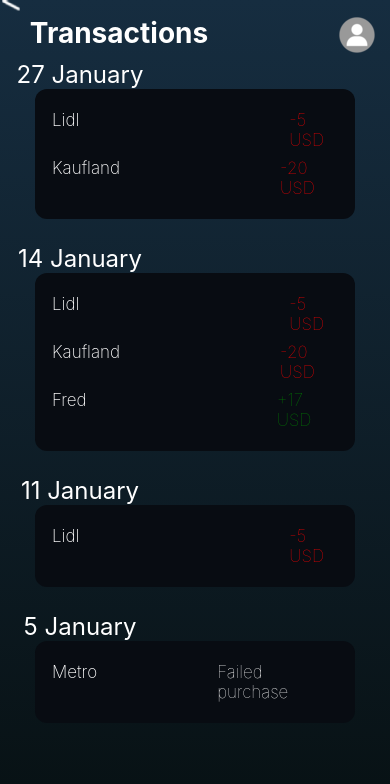
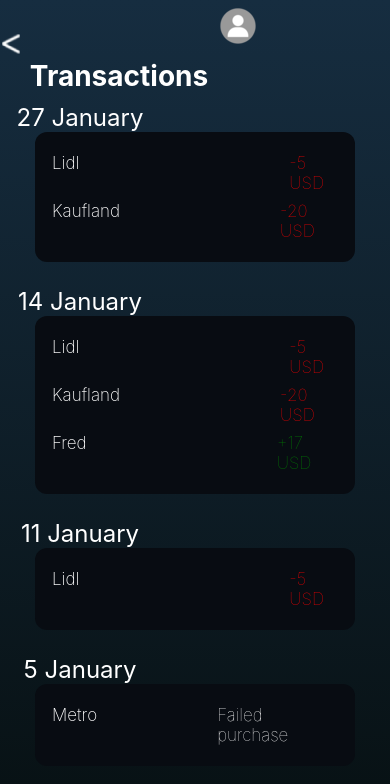
Before and after one commit to ATTaneva21/Cryo, a React Native app in the folder application/: screen /Transactions in a window 390 px wide. Shown: the top 784 px of the page. Built offline with nearby package versions, Linux system fonts and the light colour scheme.

Commit message:
Add last bit of comments to code. Close #14

```diff
--- a/application/screens/LogInScreen.js
+++ b/application/screens/LogInScreen.js
@@ -39,6 +39,8 @@
   return (
 
     <ImageBackground source={require("../assets/loginBackground.png")} resizeMode="cover" style={{flex:1}}>
+
+      <View style={styles.body}>
 
           {/*Display container box*/}
           <View style = {styles.box}></View>
@@ -100,6 +102,7 @@
           </LinearGradient>
 
       </View>
+      </View>
     </ImageBackground>
   );
 }
--- a/application/screens/MainMenuScreen.js
+++ b/application/screens/MainMenuScreen.js
@@ -5,6 +5,8 @@
 export default function MainMenu({navigation}) {
   return (
     <ImageBackground source={require("../assets/loginBackground.png")} resizeMode="cover" style={{flex: 1}}>
+
+        <View style={styles.body}>
 
           {/*Display container box*/}
           <View style = {styles.box}></View>
@@ -46,6 +48,7 @@
 
             </TouchableOpacity>
           </LinearGradient>
+        </View>
     </ImageBackground>
   );
 }
--- a/application/screens/ProfileScreen.js
+++ b/application/screens/ProfileScreen.js
@@ -1,6 +1,7 @@
 import React from 'react';
-import {StyleSheet, Text, View, Button, TextInput, SafeAreaView, Image, ImageBackground, TouchableOpacity, Alert } from 'react-native';
+import {StyleSheet, Text, View, Image, ImageBackground, TouchableOpacity, Alert } from 'react-native';
 import { createClient } from '@supabase/supabase-js';
+import { useEffect } from 'react';
 
 //Allow access to database
 const supabaseUrl = "https://lfuhwchxwksgmhwbbhap.supabase.co";
@@ -64,7 +65,7 @@
 
           </TouchableOpacity>
 
-          <SafeAreaView style={styles.body}>
+          <View style={styles.body}>
 
               <Image style={styles.profile}
                 source={require("../assets/profile.png")}
@@ -78,7 +79,7 @@
                 <Text style={styles.textInfo}>SSN: {ssn}</Text>
               </View>
 
-          </SafeAreaView>
+          </View>
     </ImageBackground>
   );
 }
@@ -102,7 +103,7 @@
   textInfo: {
     fontSize: 20,
     color: "#FFFFFF",
-    marginLeft: -180,
+    marginLeft: -80,
     marginTop: 30
   },
 
--- a/application/screens/RegisterScreen.js
+++ b/application/screens/RegisterScreen.js
@@ -58,7 +58,7 @@
 
   return (
     <ImageBackground source={require("../assets/loginBackground.png")} resizeMode="cover" style={{flex:1}}>
-
+      <View style={styles.body}>
         {/*Display container box*/}
         <View style = {styles.box}></View>
 
@@ -160,7 +160,7 @@
           </LinearGradient>
 
         </View>
-
+      </View>
     </ImageBackground>
   );
 }
--- a/application/screens/SendMoneyScreen.js
+++ b/application/screens/SendMoneyScreen.js
@@ -56,7 +56,7 @@
 
 return (
   <LinearGradient colors={["#162d40", "#071012"]} style={{flex:1}}>
-
+      <View style={styles.body}>
       <View style={{flexDirection:"row"}}>
 
         {/*Display main text on Send money screen*/}
@@ -159,6 +159,7 @@
             </TouchableOpacity>
           </LinearGradient>
         </View>
+      </View>
     </LinearGradient>
   );
 }
--- a/application/screens/Transactions.js
+++ b/application/screens/Transactions.js
@@ -1,23 +1,26 @@
 import React from 'react';
-import { StyleSheet, Text, View, SafeAreaView, Image,TouchableOpacity } from 'react-native';
+import { StyleSheet, Text, View, Image, TouchableOpacity } from 'react-native';
 import { LinearGradient } from 'expo-linear-gradient';
 
+//Create function for transactions screen
 export default function Transactions({navigation}) {
 
   return (
 
     <LinearGradient colors={["#162d40", "#071012"]} style={{flex:1}}>
 
-      <View>
-          <TouchableOpacity onPress={ ()=> { navigation.navigate("Profile") }}  style={styles.profile}>
-            <Image source={require('../assets/profile.png')} />
-          </TouchableOpacity>
-      </View>
+      <View style={styles.body}>
 
-      <SafeAreaView style={styles.body}>
+        <View>
+            {/*Open profile on press */}
+            <TouchableOpacity onPress={ ()=> { navigation.navigate("Profile") }}  style={styles.profile}>
+              <Image source={require('../assets/profile.png')} />
+            </TouchableOpacity>
+        </View>
 
         <View style={{flexDirection: "row"}}>
 
+          {/*Upon click, go back to the home screen*/}
           <TouchableOpacity onPress={ ()=> { navigation.navigate("Home") }}  style={styles.button}>
             <Image source={require('../assets/back.png')}/>
           </TouchableOpacity>
@@ -26,6 +29,7 @@
 
         </View>
 
+        {/*Display transactions and their values*/}
         <Text style={styles.transactionDate}>27 January</Text>
 
         <View style = {styles.box}>
@@ -88,12 +92,12 @@
           </View>
 
         </View>
-      </SafeAreaView>
-
+      </View>
     </LinearGradient>
   );
 }
 
+// Add stylization to file
 const styles = StyleSheet.create({
   text: {
       fontSize: 28,
```
Also changed, not shown: 1 other file (tests, documents, lock files or other folders). Lines whose indentation alone changed are shown as unchanged.
